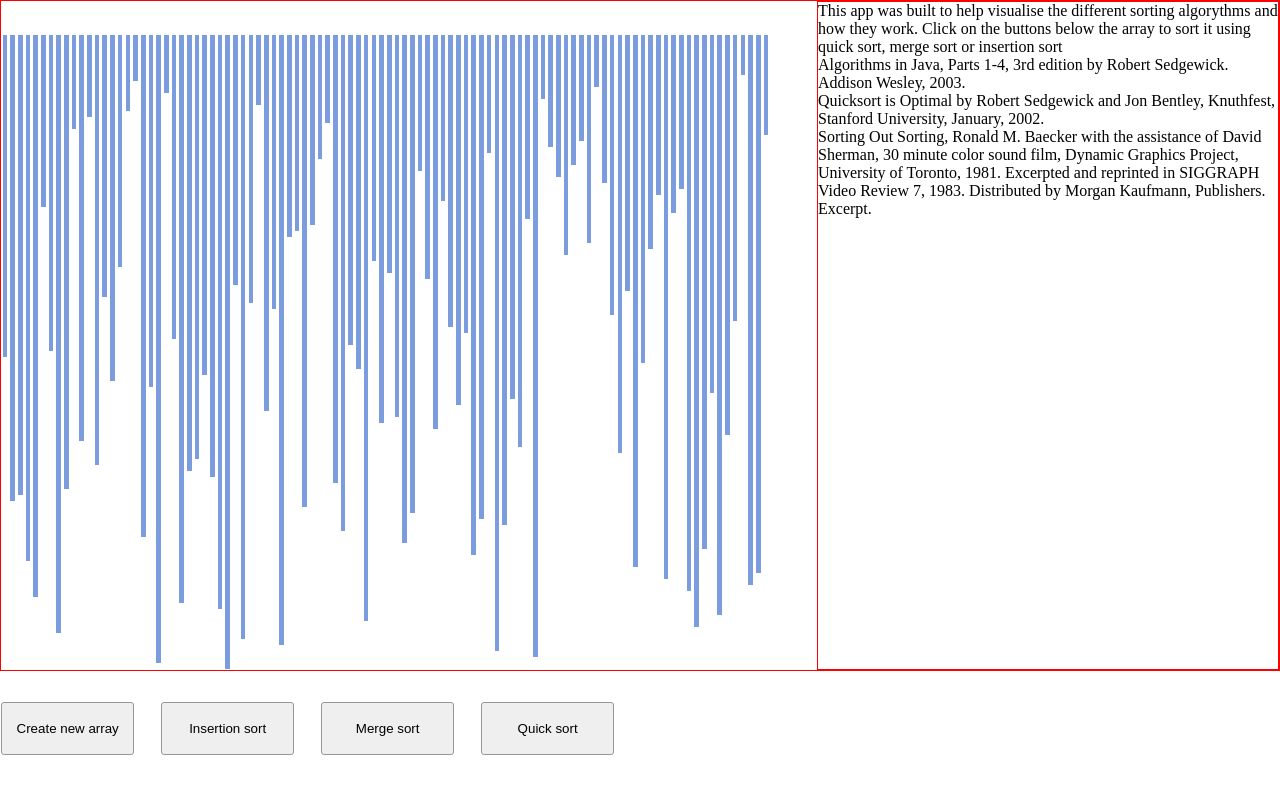
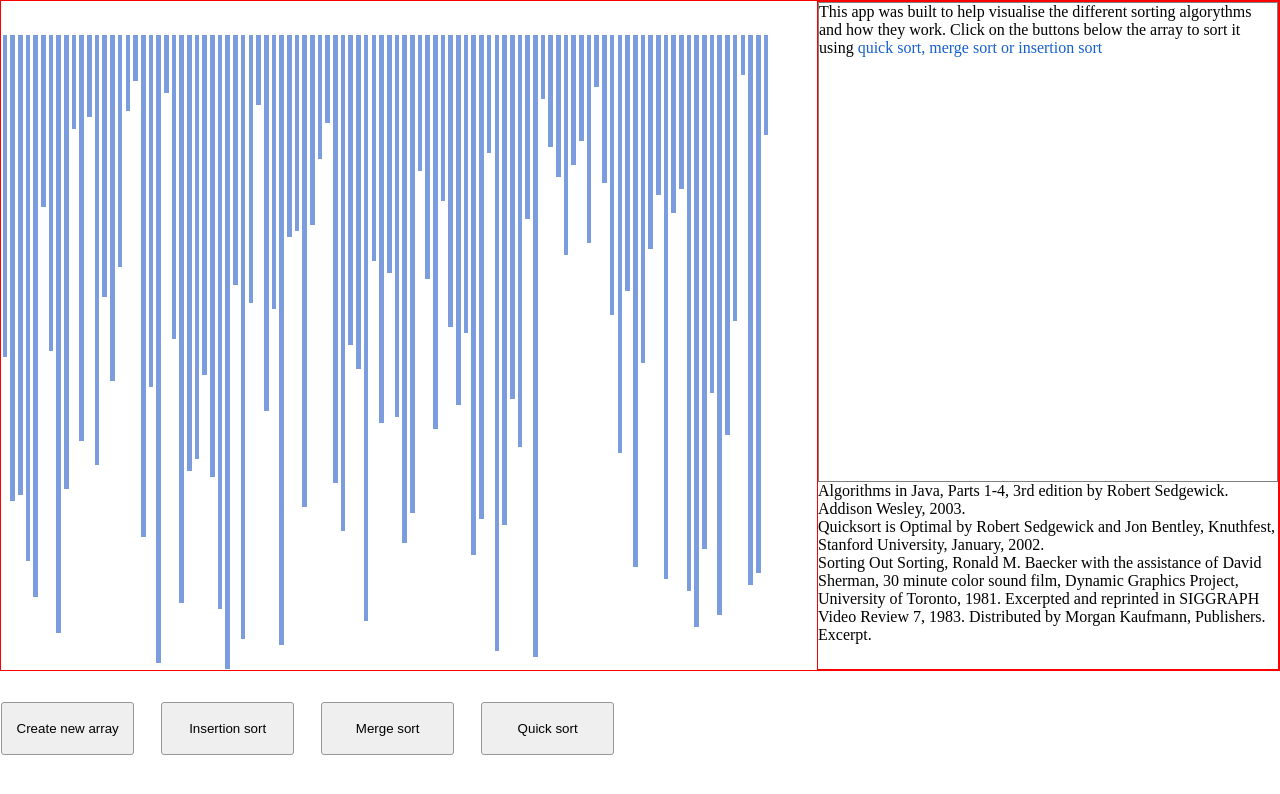
Before and after one commit to msmfa/sorting-visualiser, a React (Create React App) app: page / in a window 1280 px wide. Shown: the top 794 px of the page. Built offline with nearby package versions, Linux system fonts and the light colour scheme.

Commit message:
Added comparison sort perfomance

```diff
--- a/src/components/LeftText.js
+++ b/src/components/LeftText.js
@@ -1,35 +1,75 @@
 import React, { useState } from "react";
 
 function DisplayTextLeft() {
-  const [text, setText] = useState("");
+  const [text, setText] = useState([{ text: "", runTime: "" }]);
 
   const quick = e => {
-    setText(
-      "Quicksort is a divide and conquer algorithm in the style of merge sort. The basic idea is to find a “pivot” item in the array to compare all other items against, then shift items such that all of the items before the pivot are less than the pivot value and all the items after the pivot are greater than the pivot value."
-    );
+    setText([
+      {
+        text:
+          "Quicksort is a divide and conquer algorithm in the style of merge sort. The basic idea is to find a “pivot” item in the array to compare all other items against, then shift items such that all of the items before the pivot are less than the pivot value and all the items after the pivot are greater than the pivot value.",
+        runtimeBest: "Best: n log n",
+        runtimeAv: "Average: n log n",
+        runtimeWorst: "Worst: n squared"
+      }
+    ]);
   };
   const merge = e => {
-    setText(
-      "Merge sort is an efficient, general-purpose, comparison-based sorting algorithm. Most implementations produce a stable sort, which means that the order of equal elements is the same in the input and output. Merge sort is a divide and conquer algorithm that was invented by John von Neumann in 1945."
-    );
+    setText([
+      {
+        text:
+          "Merge sort is an efficient, general-purpose, comparison-based sorting algorithm. Most implementations produce a stable sort, which means that the order of equal elements is the same in the input and output. Merge sort is a divide and conquer algorithm that was invented by John von Neumann in 1945.",
+        runtimeBest: "Best: n log n",
+        runtimeAv: "Average: n log n",
+        runtimeWorst: "Worst: n log n"
+      }
+    ]);
   };
   const insertion = e => {
-    setText(
-      "Insertion sort is a simple sorting algorithm that builds the final sorted array (or list) one item at a time. It is much less efficient on large lists than more advanced algorithms such as quicksort, heapsort, or merge sort."
-    );
+    setText([
+      {
+        text:
+          "Insertion sort is a simple sorting algorithm that builds the final sorted array (or list) one item at a time. It is much less efficient on large lists than more advanced algorithms such as quicksort, heapsort, or merge sort.",
+        runtimeBest: "Best: n ",
+        runtimeAv: "Average: n squared",
+        runtimeWorst: "Worst: n squared"
+      }
+    ]);
   };
   return (
     <>
       <div className="text-container">
-        This app was built to help visualise the different sorting algorythms
-        and how they work.
-        <span> Click on the buttons below the array to sort it using</span>{" "}
-        <span onClick={quick}> quick sort,</span>
-        <span onClick={merge}> merge sort</span>
-        <span onClick={insertion}> or insertion sort</span>
-        <div></div>
-        <div>{text}</div>
-        <div>
+        <div className="text-para-container">
+          This app was built to help visualise the different sorting algorythms
+          and how they work.
+          <span>
+            {" "}
+            Click on the buttons below the array to sort it using
+          </span>{" "}
+          <span className="text-link" onClick={quick}>
+            {" "}
+            quick sort,
+          </span>
+          <span className="text-link" onClick={merge}>
+            {" "}
+            merge sort
+          </span>
+          <span className="text-link" onClick={insertion}>
+            {" "}
+            or insertion sort
+          </span>
+          <div className="text-algo-description">
+            {text.map(item => item.text)}
+            {text.map(item => (
+              <ul>
+                <li>{item.runtimeBest}</li>
+                <li>{item.runtimeAv}</li>
+                <li>{item.runtimeWorst}</li>
+              </ul>
+            ))}
+          </div>
+        </div>
+        <div className="text-references-container">
           <ul>
             <li>
               Algorithms in Java, Parts 1-4, 3rd edition by Robert Sedgewick.
--- a/src/styles/LeftText.css
+++ b/src/styles/LeftText.css
@@ -13,3 +13,15 @@
 .text-quick-link {
   color: rgb(14, 99, 168);
 }
+
+.text-para-container {
+  border: 1px solid grey;
+  height: 60vh;
+}
+.text-algo-description {
+  margin: 1em 0;
+}
+
+.text-link {
+  color: rgb(21, 95, 207);
+}
```
